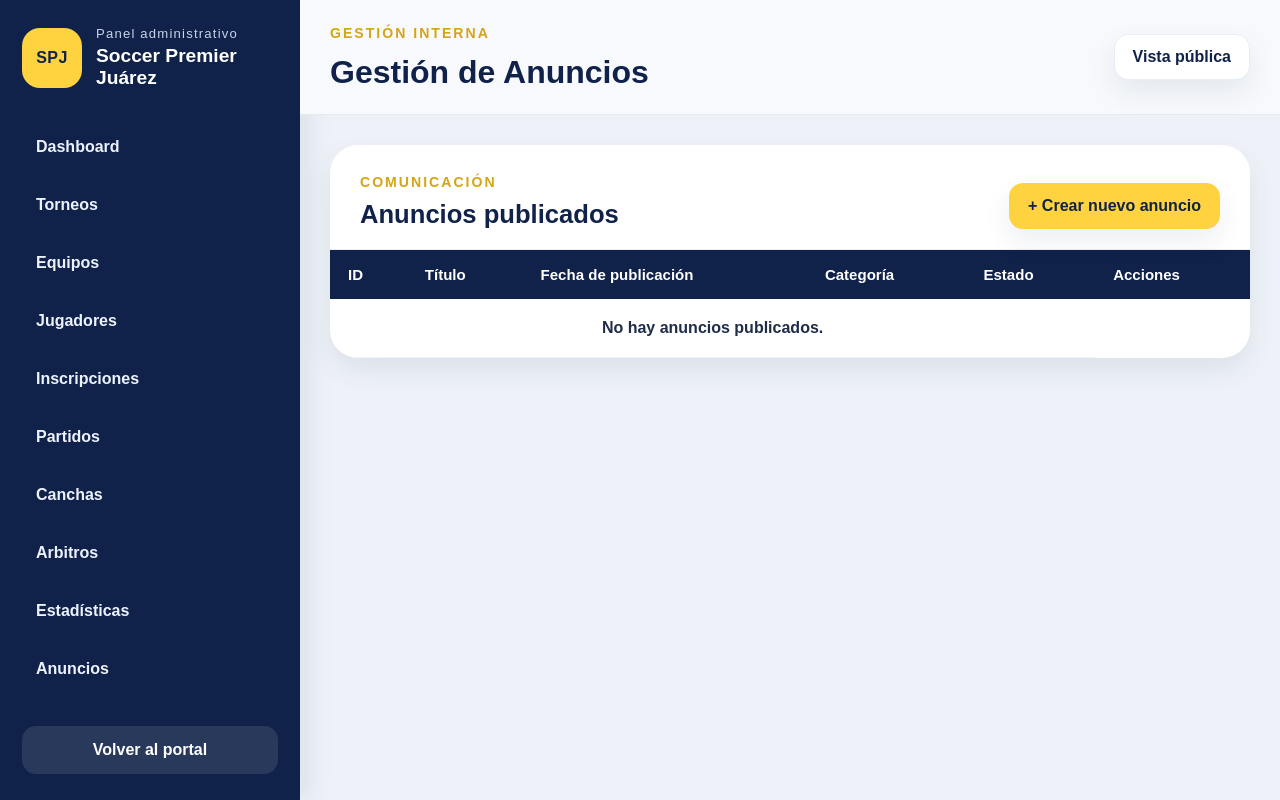
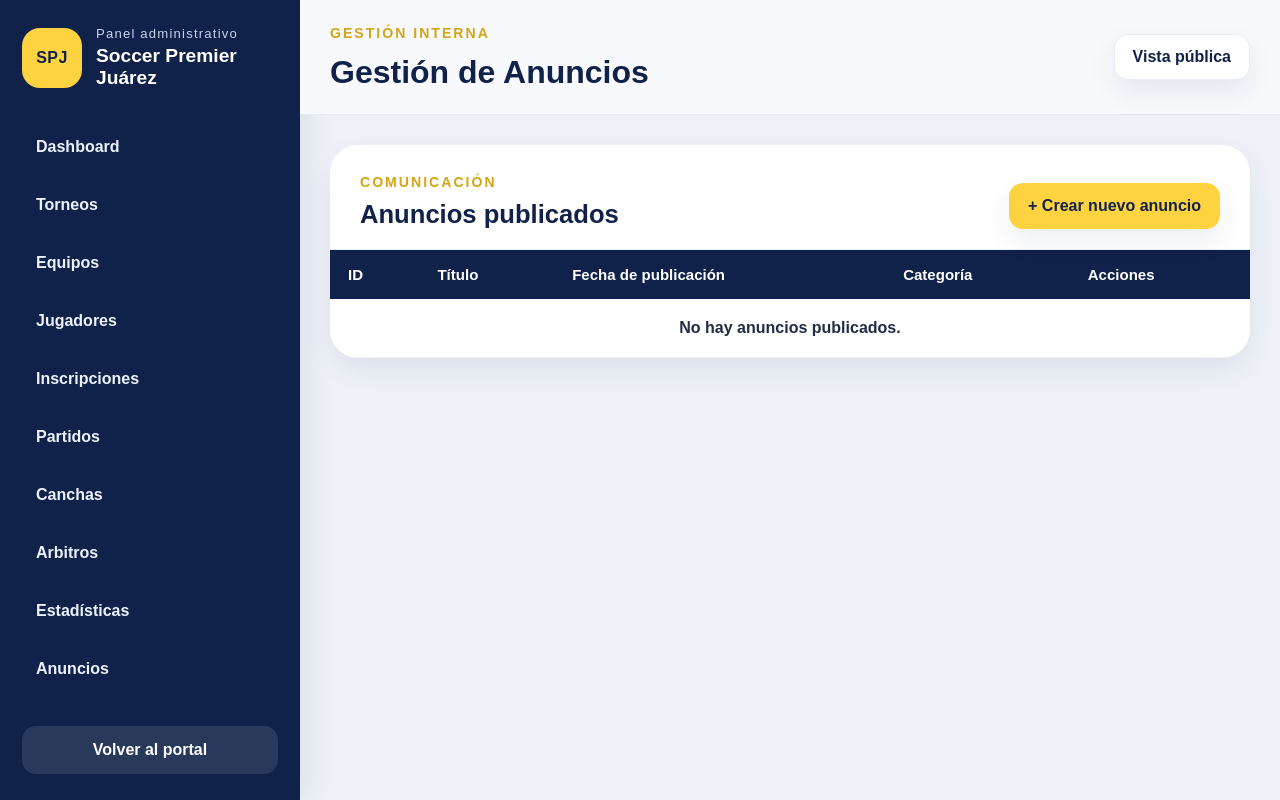
Before and after one commit to KSinloop/soccerpremier_app1, a Flask app: page /admin/anuncios in a window 1280 px wide. Run offline with Flask 3, Linux system fonts and the light colour scheme; data that the repository does not hold is empty.

Commit message:
Se quitó atributo de estado en anuncios por ser innecesario

```diff
--- a/models.py
+++ b/models.py
@@ -78,7 +78,6 @@ class Anuncio(db.Model):
     contenido = db.Column(db.Text, nullable=False)
     categoria = db.Column(db.String(50), nullable=False)
     fecha_publicacion = db.Column(db.Date, nullable=False)
-    estado = db.Column(db.String(20), default="Visible")
 
 # =========================================================
 # ENTIDADES DE RELACIÓN
--- a/routes/public.py
+++ b/routes/public.py
@@ -251,11 +251,11 @@ def pagina_anuncios():
 
     if filtro_actual == "Todos":
         anuncios_db = db.session.execute(
-            db.select(Anuncio).order_by(Anuncio.fecha_publicacion.desc()).where(Anuncio.estado == "Visible")
+            db.select(Anuncio).order_by(Anuncio.fecha_publicacion.desc())
             ).scalars().all()
     else:
         anuncios_db = db.session.execute(
-            db.select(Anuncio).order_by(Anuncio.fecha_publicacion.desc()).where(Anuncio.categoria == filtro_actual).where(Anuncio.estado == "Visible")
+            db.select(Anuncio).order_by(Anuncio.fecha_publicacion.desc()).where(Anuncio.categoria == filtro_actual)
         ).scalars().all()
     return render_template("public/anuncios.html", anuncios = anuncios_db, filtro_actual = filtro_actual)
 
--- a/templates/admin/anuncios_admin.html
+++ b/templates/admin/anuncios_admin.html
@@ -21,7 +21,6 @@
                     <th>Título</th>
                     <th>Fecha de publicación</th>
                     <th>Categoría</th>
-                    <th>Estado</th>
                     <th>Acciones</th>
                 </tr>
             </thead>
@@ -32,13 +31,6 @@
                     <td>{{ anuncio.titulo }}</td>
                     <td>{{ anuncio.fecha_publicacion }}</td>
                     <td>{{ anuncio.categoria }}</td>
-                    <td>
-                        {% if anuncio.estado == "Visible" %}
-                            <span class="status-badge status-active">{{ anuncio.estado }}</span>
-                        {% else %}
-                            <span class="status-badge status-end">{{ anuncio.estado }}</span>
-                        {% endif %}
-                    </td>
                     <td>
                         <a href="{{ url_for('admin.editar_anuncio', id=anuncio.id) }}" style="color: #0044cc; font-weight: bold; margin-right: 15px; text-decoration: none;">Editar</a>
                         <a href="{{ url_for('admin.eliminar_anuncio', id=anuncio.id) }}" onclick="return confirm('¿Seguro que deseas eliminar este anuncio?');" style="color: #cc0000; font-weight: bold; text-decoration: none;">Eliminar</a>
```
